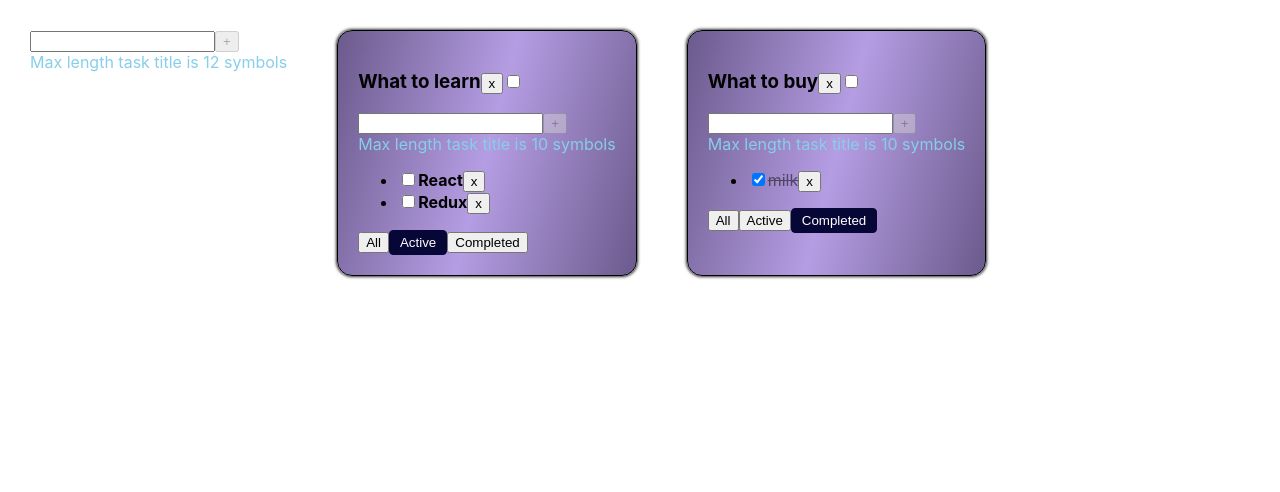
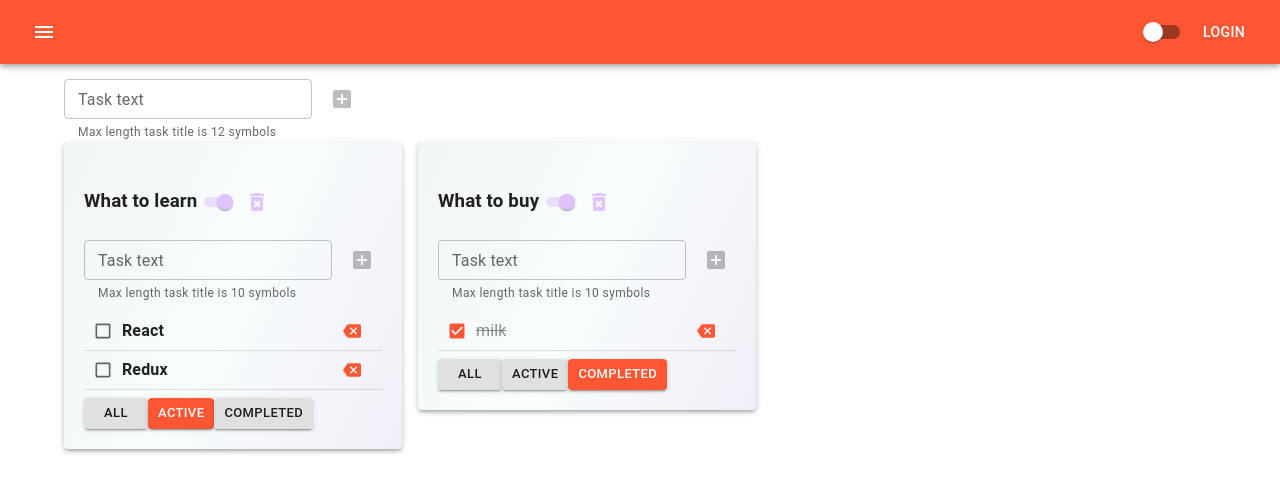
Before and after one commit to DenysDominskyi/todolist-trello, a React (Create React App) app: page / in a window 1280 px wide. Shown: the top 492 px of the page. Built offline with nearby package versions, Linux system fonts and the light colour scheme.

Commit message:
Sprint 02. Week 3 (MUI)

```diff
--- a/package.json
+++ b/package.json
@@ -4,6 +4,11 @@
   "private": true,
   "homepage": "https://DenysDominskyi.github.io/todolist-trello",
   "dependencies": {
+    "@emotion/react": "^11.13.3",
+    "@emotion/styled": "^11.13.0",
+    "@fontsource/roboto": "^5.1.0",
+    "@mui/icons-material": "^6.1.1",
+    "@mui/material": "^6.1.1",
     "@testing-library/jest-dom": "^5.16.5",
     "@testing-library/react": "^13.4.0",
     "@testing-library/user-event": "^13.5.0",
--- a/src/AddItemForm.tsx
+++ b/src/AddItemForm.tsx
@@ -1,5 +1,6 @@
-import React, { ChangeEvent, KeyboardEvent, useState } from 'react'
-import { Button } from './Button'
+import { IconButton, TextField} from '@mui/material'
+import { ChangeEvent, KeyboardEvent, useState } from 'react'
+import { AddBox } from '@mui/icons-material'
 
 type AddItemFormPropsType = {
     maxTitleLength: number
@@ -8,7 +9,7 @@ type AddItemFormPropsType = {
 
 export const AddItemForm = ({
     maxTitleLength,
-    addItem
+    addItem,
 }: AddItemFormPropsType) => {
     // local states
     const [inputError, setInputError] = useState(false)
@@ -40,23 +41,50 @@ export const AddItemForm = ({
     const userLengthMessage = `There are ${maxTitleLength - titleInputValue.length} characters left to enter`
     const userErrorLengthMessage = titleInputValue.length > maxTitleLength
 
+
+    let makeHelperText = () => {
+        let myText = ''
+        if (isInputBtnDisabled && !inputError) {
+            myText = `Max length task title is ${maxTitleLength} symbols`
+        }
+        if (!isInputBtnDisabled && !inputError && !userErrorLengthMessage) {
+            myText = userLengthMessage
+        }
+        if (userErrorLengthMessage) {
+            myText = 'Title to long'
+        }
+        if (inputError) {
+            myText = 'Title is required'
+        }
+        return myText
+    }
     return (
         <div>
-            <input
+            <TextField
+                variant="outlined"
+                size='small'
                 value={titleInputValue}
                 onChange={onNewTitleChangeHandle}
                 onKeyDown={onKeyPressHandler}
-                className={inputError ? 'input-error' : ''}
+                error={inputError}
+                label='Task text'
+                helperText={makeHelperText()}
             />
-            <Button
-                title="+"
+
+            <IconButton
                 disabled={isInputBtnDisabled || userErrorLengthMessage}
-                onClickHandler={addItemHandler}
-            />
-            {isInputBtnDisabled && !inputError && <p style={{ color: "skyblue" }}>Max length task title is {maxTitleLength} symbols</p>}
+                onClick={addItemHandler}
+                color='primary'
+                size="medium"
+                sx={{ml: '10px'}}
+            >
+                <AddBox fontSize='inherit' />
+            </IconButton>
+
+            {/* {isInputBtnDisabled && !inputError && <p style={{ color: "skyblue" }}>Max length task title is {maxTitleLength} symbols</p>}
             {!isInputBtnDisabled && !inputError && !userErrorLengthMessage && <p style={{ color: 'darkgreen' }}>{userLengthMessage}</p>}
             {userErrorLengthMessage && <p style={{ color: 'darkred' }}>Title to long</p>}
-            {inputError && <div style={{ color: 'red' }}>Title is required</div>}
+            {inputError && <div style={{ color: 'red' }}>Title is required</div>} */}
         </div>
     )
 }
--- a/src/App.css
+++ b/src/App.css
@@ -1,24 +1,3 @@
-.App {
-  padding: 30px;
-  display: flex;
-}
-
-.App > div {
-  margin-right: 50px;
-}
-
-p {
-  margin: 0;
-  padding: 0;
-}
-
-.todolist {
-  border: 1px solid black;
-  box-shadow: 0px 0px 3px 1px rgba(0, 0, 0, 0.8);
-  border-radius: 15px;
-  padding: 20px;
-  background-image: linear-gradient(105deg, #6b5a8c, #b59de3, #6b5a8c);
-}
 
 .filter-btn-active {
   background-color: rgb(7, 7, 55);
@@ -28,10 +7,9 @@ p {
   padding: 4px 10px;
 }
 
-.is-done span{
+.is-done .spn{
   opacity: .5;
   text-decoration: line-through;
-
 }
 
 .task {
--- a/src/App.tsx
+++ b/src/App.tsx
@@ -3,6 +3,8 @@ import { useState } from 'react';
 import { TaskType, Todolist } from './Todolist';
 import { v1 } from 'uuid';
 import { AddItemForm } from './AddItemForm';
+import { AppBar, Box, Button, Container, createTheme, CssBaseline, Grid2, IconButton, Paper, Switch, ThemeProvider, Toolbar } from '@mui/material';
+import { Menu } from '@mui/icons-material';
 
 export type FilterType = 'all' | 'active' | 'completed'
 
@@ -18,6 +20,8 @@ type TasksStateType = {
 
 function App() {
     // BLL
+    const [isLightMode, setIsLightMode] = useState(true)
+
     const listTaskId1 = v1()
     const listTaskId2 = v1()
 
@@ -91,15 +95,7 @@ function App() {
         setTasks(nextState)
     }
 
-
-    // UI
-    return (
-        <div className="App">
-            <AddItemForm
-                maxTitleLength={12}
-                addItem={addTodolist}
-            />
-            {todoLists.map((tl) => {
+    const TodolistComponents: Array<JSX.Element> = todoLists.map((tl) => {
         let filteredTasks = tasks[tl.id]
         if (tl.filter === 'active') {
             filteredTasks = filteredTasks.filter(t => t.isDone === false)
@@ -109,8 +105,9 @@ function App() {
         }
 
         return (
+            <Grid2 key={tl.id}>
+                <Paper sx={{ display: 'flex' }} elevation={3}>
                     <Todolist
-                        key={tl.id}
                         todolistId={tl.id}
                         title={tl.title}
                         filter={tl.filter}
@@ -123,9 +120,58 @@ function App() {
                         removeTodolist={removeTodolist}
                         changeTodolistTitle={changeTodolistTitle}
                     />
+                </Paper>
+            </Grid2>
         )
-            })}
+    })
+
+    // MUI customization
+    const theme = createTheme({
+        palette: {
+            primary: {
+                main: '#E0C2FF',
+                light: '#F5EBFF',
+                contrastText: '#47008F',
+            },
+            secondary: {
+                main: '#FF5733',
+            },
+            mode: isLightMode ? 'light' : 'dark'
+        },
+    });
+
+    // UI
+    return (
+        <ThemeProvider theme={theme}>
+            <CssBaseline />
+            <div className="App">
+                <AppBar position='static' color='secondary'>
+                    <Toolbar sx={{ justifyContent: 'space-between' }}>
+                        <IconButton color='inherit'>
+                            <Menu />
+                        </IconButton>
+                        <Box>
+                            <Switch onChange={()=>setIsLightMode(!isLightMode)}/>
+                            <Button color='inherit'>Login</Button>
+                        </Box>
+                    </Toolbar>
+                </AppBar>
+                <Container fixed>
+                    <Grid2
+                        container
+                        sx={{ mt: '15px' }}
+                    >
+                        <AddItemForm
+                            addItem={addTodolist}
+                            maxTitleLength={12}
+                        />
+                    </Grid2>
+                    <Grid2 container spacing={2}>
+                        {TodolistComponents}
+                    </Grid2>
+                </Container>
             </div>
+        </ThemeProvider>
     );
 }
 
--- a/src/EditableSpan.tsx
+++ b/src/EditableSpan.tsx
@@ -1,3 +1,4 @@
+import { TextField } from "@mui/material"
 import { ChangeEvent, useState } from "react"
 
 
@@ -19,12 +20,13 @@ export const EditableSpan = ({ title, changeItemTitle }: EditableSpanPropsType)
 
     return (
         editMode
-            ? <input
+            ? <TextField
                 value={inputValue}
                 autoFocus
                 onBlur={offEditMode}
                 onChange={onChangeHandler}
+                variant="standard"
             />
-            : <span onDoubleClick={onEditMode}>{title}</span>
+            : <span className="spn" onDoubleClick={onEditMode}>{title}</span>
     )
 }
--- a/src/Todolist.tsx
+++ b/src/Todolist.tsx
@@ -2,6 +2,8 @@ import { useState } from "react"
 import { FilterType } from "./App"
 import { TodolistHeader } from "./TodolistHeader"
 import { TodolistBody } from "./TodolistBody"
+import { Box } from "@mui/material"
+import { todolistSx } from "./todolist.styles"
 
 type TodolistPropsType = {
     todolistId: string
@@ -47,7 +49,7 @@ export const Todolist = (
     const setTodolistNewTitle = (newTitle: string) => changeTodolistTitle(newTitle, todolistId)
 
     return (
-        <div className='todolist'>
+        <Box sx={todolistSx}>
             <TodolistHeader
                 title={title}
                 isCollapsed={collapsed}
@@ -66,6 +68,7 @@ export const Todolist = (
                     changeTaskTitle={changeTaskTitle}
                     changeTodolistFilter={changeTodolistFilter}
                 />}
-        </div >
+        </Box >
+
     )
 }
--- a/src/TodolistBody.tsx
+++ b/src/TodolistBody.tsx
@@ -1,9 +1,10 @@
-import { Button } from './Button'
 import { FilterType } from './App'
 import { TaskType } from './Todolist'
 import { ChangeEvent } from 'react'
 import { AddItemForm } from './AddItemForm'
 import { EditableSpan } from './EditableSpan'
+import { Button, Checkbox, IconButton, List, ListItem } from '@mui/material'
+import { Backspace } from '@mui/icons-material'
 
 type TodolistBodyPropsType = {
     tasks: Array<TaskType>
@@ -15,6 +16,12 @@ type TodolistBodyPropsType = {
     removeTask: (id: string, todolistId: string) => void
     changeTaskStatus: (taskId: string, newStatus: boolean, todolistId: string) => void
     changeTaskTitle: (taskId: string, newTitle: string, todolistId: string) => void
+}
+
+type ButtonsDataType = {
+    title: string
+    onClickHandler: () => void
+    color: "inherit" | "primary" | "secondary"
 }
 
 export const TodolistBody = ({
@@ -29,21 +36,21 @@ export const TodolistBody = ({
 }: TodolistBodyPropsType) => {
 
 
-    const buttonsData = [
+    const buttonsData: ButtonsDataType[] = [
         {
             title: "All",
             onClickHandler: setFilterHandlerCreator('all'),
-            classes: filter === 'all' ? 'filter-btn-active' : ''
+            color: filter === 'all' ? 'secondary' : 'inherit'
         },
         {
             title: "Active",
             onClickHandler: setFilterHandlerCreator('active'),
-            classes: filter === 'active' ? 'filter-btn-active' : ''
+            color: filter === 'active' ? 'secondary' : 'inherit'
         },
         {
             title: "Completed",
             onClickHandler: setFilterHandlerCreator('completed'),
-            classes: filter === 'completed' ? 'filter-btn-active' : ''
+            color: filter === 'completed' ? 'secondary' : 'inherit'
         },
     ]
 
@@ -51,10 +58,13 @@ export const TodolistBody = ({
         return (
             <Button
                 key={btn.title}
-                title={btn.title}
-                styledClass={btn.classes}
-                onClickHandler={btn.onClickHandler}
-            />
+                onClick={btn.onClickHandler}
+                variant="contained"
+                color={btn.color}
+                size="small"
+            >
+                {btn.title}
+            </Button>
         )
     })
 
@@ -69,15 +79,35 @@ export const TodolistBody = ({
 
         const tasksClasses: string = task.isDone ? 'is-done' : 'task'
 
-        return <li key={task.id} className={tasksClasses}>
-            <input
-                type="checkbox"
-                checked={task.isDone}
-                onChange={onChangeHandler}
-            />
-            <EditableSpan title={task.title} changeItemTitle={setTaskNewTitle}/>
-            <Button title='x' onClickHandler={onClickRemoveHandler} />
-        </li>
+        return (
+            <ListItem
+                key={task.id}
+                divider
+                className={tasksClasses}
+                disablePadding={true}
+                secondaryAction={
+                    <IconButton
+                        onClick={onClickRemoveHandler}
+                        color="secondary"
+                        size="small"
+                    >
+                        <Backspace fontSize="inherit" />
+                    </IconButton>
+                }
+            >
+                <Checkbox
+                    checked={task.isDone}
+                    onChange={onChangeHandler}
+                    color="secondary"
+                    size='small'
+                />
+                <EditableSpan
+                    title={task.title}
+                    changeItemTitle={setTaskNewTitle}
+                />
+
+            </ListItem>
+        )
     })
 
     // handlers
@@ -91,9 +121,9 @@ export const TodolistBody = ({
     return (
         <>
             <AddItemForm maxTitleLength={10} addItem={addTaskHandler} />
-            <ul>
+            <List>
                 {tasksList}
-            </ul>
+            </List>
             <div>
                 {filterButtons}
             </div>
--- a/src/TodolistHeader.tsx
+++ b/src/TodolistHeader.tsx
@@ -1,5 +1,6 @@
-import React from 'react'
 import { EditableSpan } from './EditableSpan'
+import { IconButton, Switch } from '@mui/material'
+import { DeleteForever } from '@mui/icons-material'
 
 type TodolistHeaderPropsType = {
     title: string
@@ -16,12 +17,18 @@ export const TodolistHeader = (props: TodolistHeaderPropsType) => {
                 title={props.title}
                 changeItemTitle={props.changeTodolistTitle}
             />
-            <button onClick={props.removeTodolist}>x</button>
-            <input
-                type="checkbox"
+            <Switch
                 onChange={props.toggleCollapsed}
-                checked={props.isCollapsed}
+                checked={!props.isCollapsed}
+                size='small'
             />
+            <IconButton
+                onClick={props.removeTodolist}
+                color="primary"
+                size="medium"
+            >
+                <DeleteForever fontSize="inherit" />
+            </IconButton>
         </h3>
     )
 }
--- a/src/index.css
+++ b/src/index.css
@@ -11,3 +11,8 @@ code {
   font-family: source-code-pro, Menlo, Monaco, Consolas, 'Courier New',
     monospace;
 }
+
+p {
+  margin: 0;
+  padding: 0;
+}
--- a/src/index.tsx
+++ b/src/index.tsx
@@ -2,6 +2,12 @@ import React from 'react';
 import ReactDOM from 'react-dom/client';
 import './index.css';
 import App from './App';
+
+// font
+// import '@fontsource/roboto/300.css';
+// import '@fontsource/roboto/400.css';
+// import '@fontsource/roboto/500.css';
+// import '@fontsource/roboto/700.css';
 
 
 const root = ReactDOM.createRoot(
--- /dev/null
+++ b/src/todolist.styles.ts
@@ -0,0 +1,6 @@
+import { SxProps } from "@mui/material";
+
+export const todolistSx: SxProps = {
+    padding: '20px',
+    backgroundImage: 'linear-gradient(115deg, rgba(90, 134, 140, 0.08), rgba(157, 226, 227, 0.08), rgba(118, 89, 176, 0.1))',
+}
```
Also changed, not shown: 1 other file (tests, documents, lock files or other folders). Lines whose indentation alone changed are shown as unchanged.
